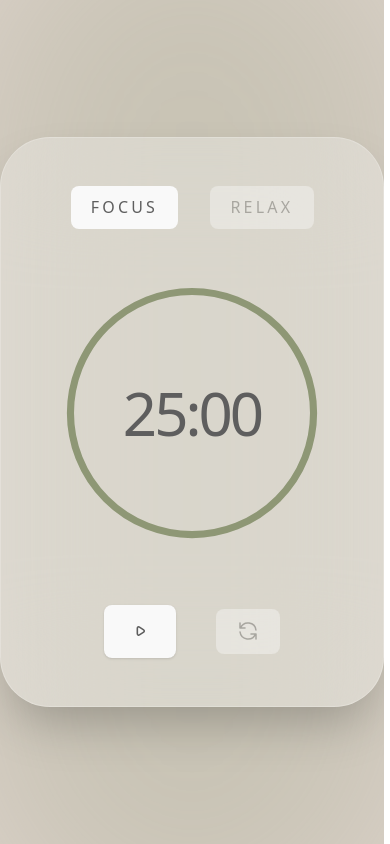
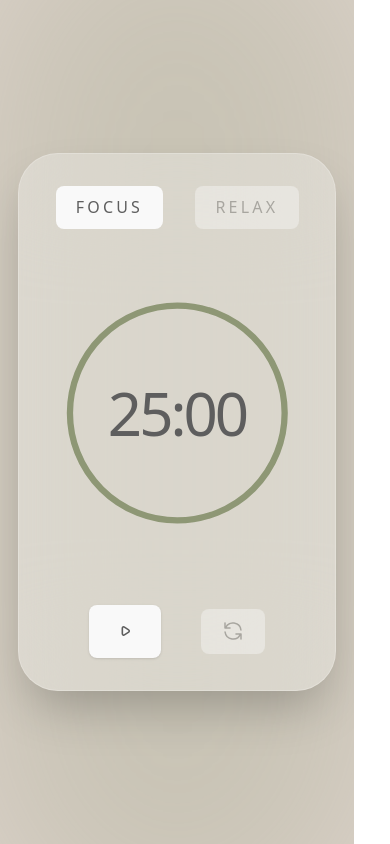
Before and after one commit to sjkenstone/my-vibe-timer, a React (Vite) app: page / in a window 390 px wide. Built offline with nearby package versions, Linux system fonts and the light colour scheme.

Commit message:
modify layout for mobilephone

```diff
--- a/src/App.jsx
+++ b/src/App.jsx
@@ -55,7 +55,7 @@ export default function App() {
       />
       {/* --- 呼吸层结束 --- */}
 
-      <div className="bg-white/30 backdrop-blur-3xl p-12 rounded-[50px] shadow-2xl border border-white/20 w-96 text-center z-10">
+      <div className="bg-white/30 backdrop-blur-3xl p-8 sm:p-12 rounded-[40px] sm:rounded-[50px] shadow-2xl border border-white/20 w-[90%] max-w-sm sm:w-96 text-center z-10">
 
         {/* 模式选择 */}
         <div className="flex justify-center space-x-8 mb-10">
```
